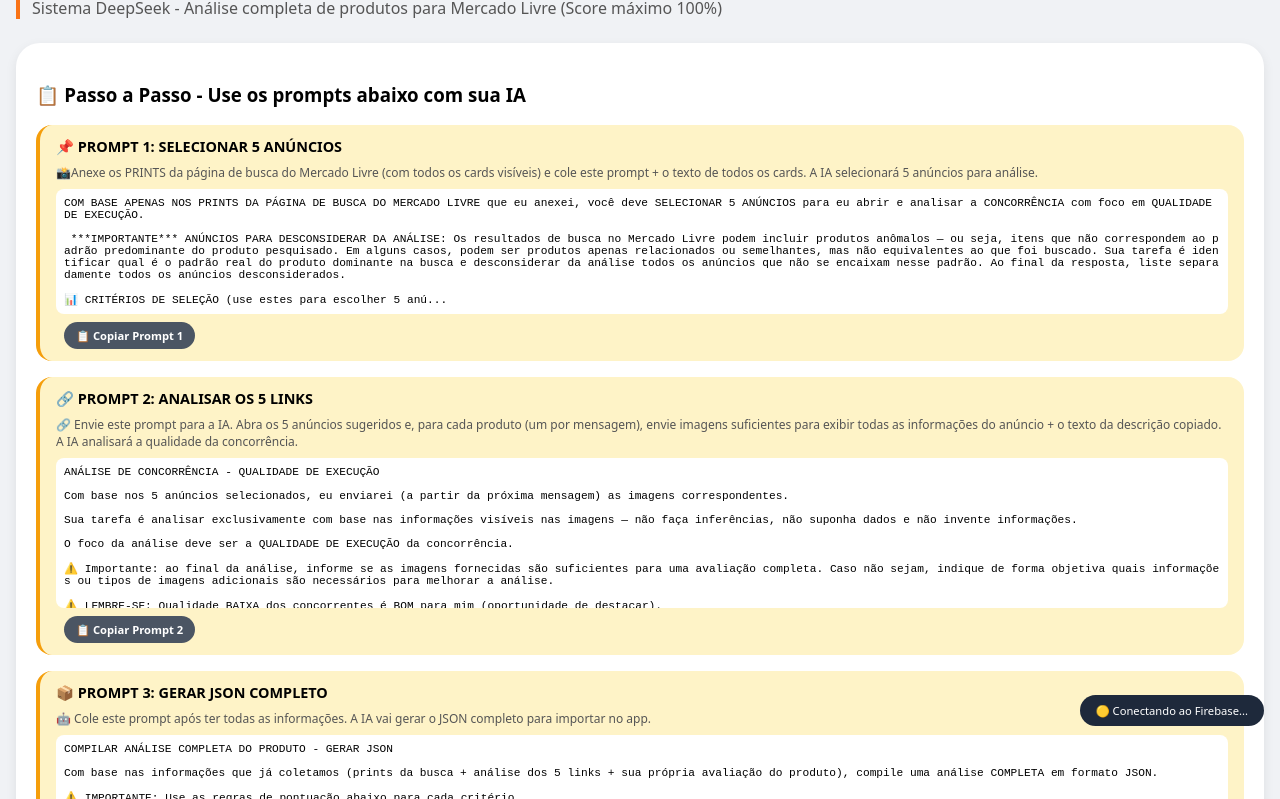
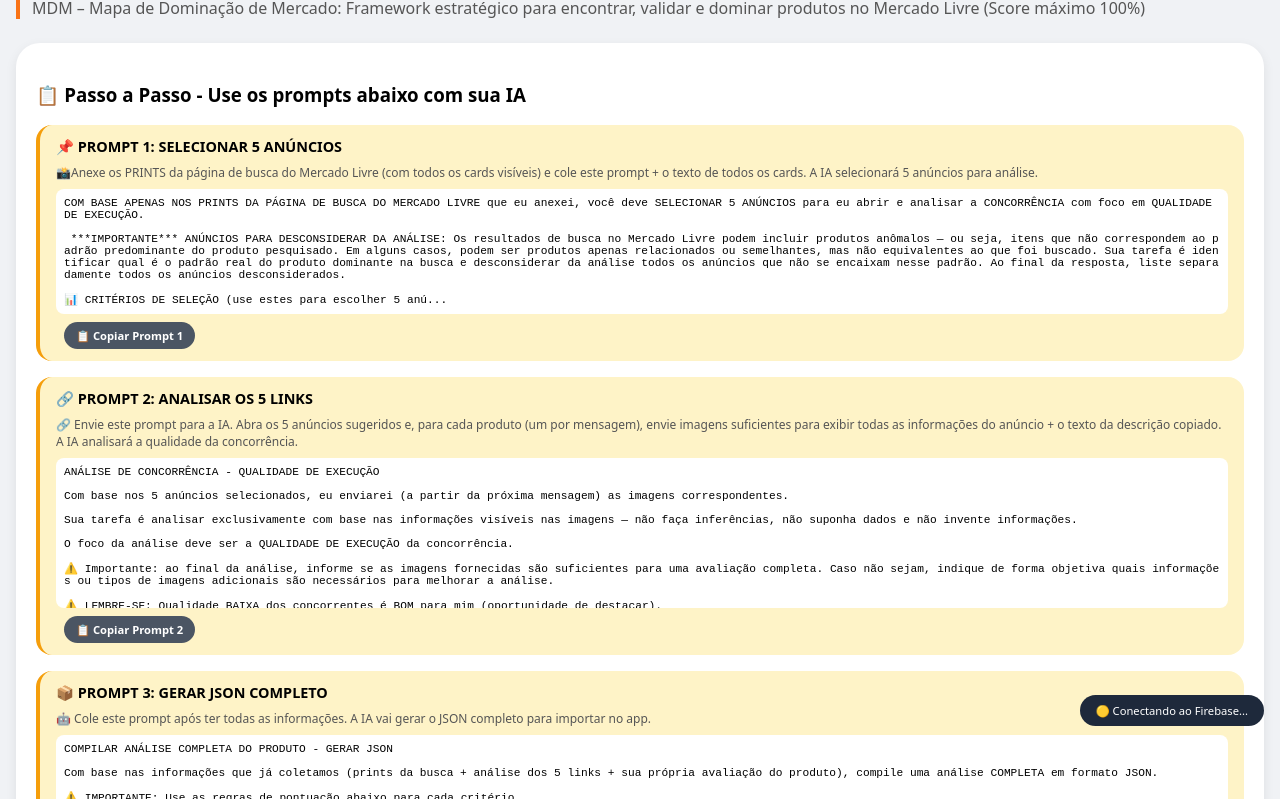
Before and after one commit to gsroquette/ml-analisador, a website: page public/checklist/index.html in a window 1280 px wide. Shown: the part 58-857 px from the top of the page. Drawn offline with nearby package versions, Linux system fonts and the light colour scheme; no server answers.

Commit message:
Update index.html

```diff
--- a/public/checklist/index.html
+++ b/public/checklist/index.html
@@ -3,7 +3,7 @@
 <head>
     <meta charset="UTF-8">
     <meta name="viewport" content="width=device-width, initial-scale=1.0, user-scalable=yes">
-    <title>Checklist de Produtos - Sistema DeepSeek</title>
+    <title>Checklist de Produtos - MDM – Mapa de Dominação de Mercado</title>
     <script src="https://cdn.jsdelivr.net/npm/chart.js@4.4.0/dist/chart.umd.min.js"></script>
     <style>
         * { box-sizing: border-box; font-family: system-ui, -apple-system, 'Segoe UI', Roboto, sans-serif; }
@@ -69,7 +69,7 @@
 <body>
 <div class="container">
     <h1>🚀 Checklist de Produtos</h1>
-    <div class="sub">Sistema DeepSeek - Análise completa de produtos para Mercado Livre (Score máximo 100%)</div>
+    <div class="sub">MDM – Mapa de Dominação de Mercado: Framework estratégico para encontrar, validar e dominar produtos no Mercado Livre (Score máximo 100%)</div>
 
     <!-- Área de prompts -->
     <div class="card">
```
